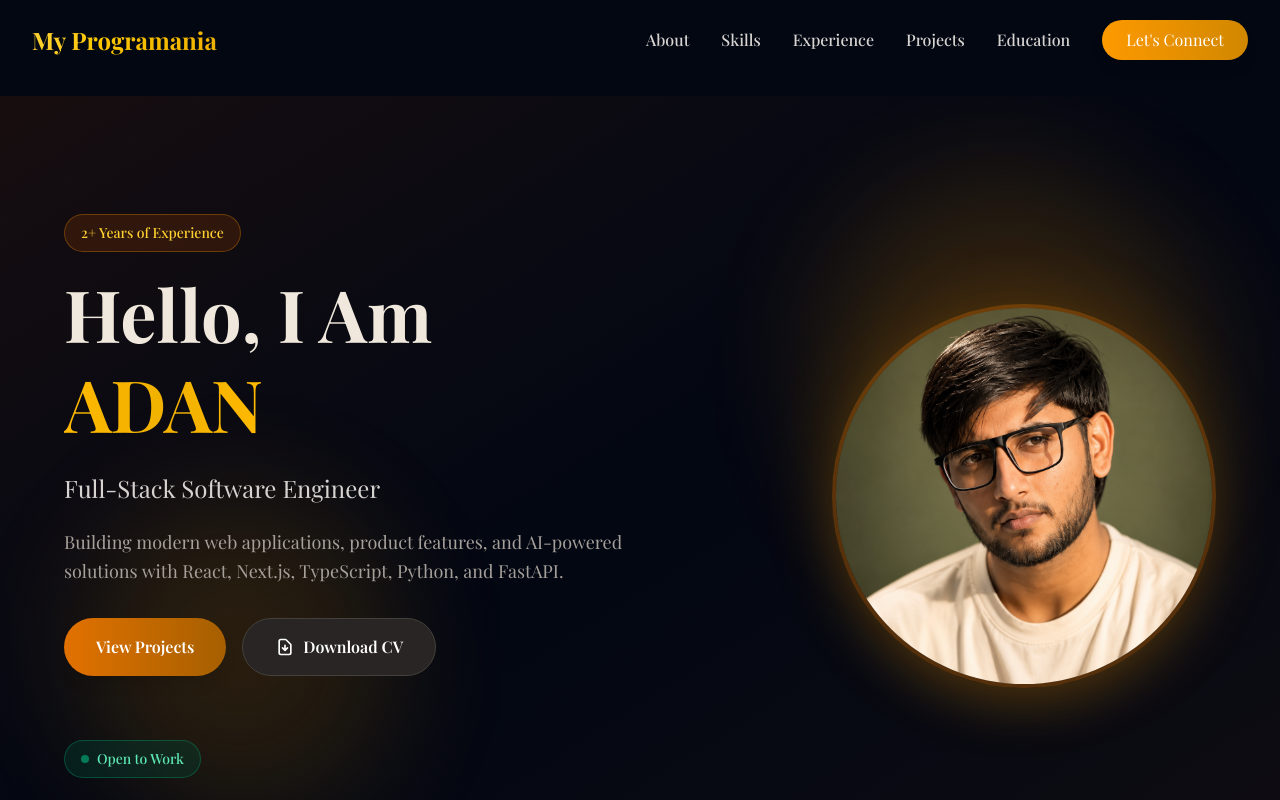
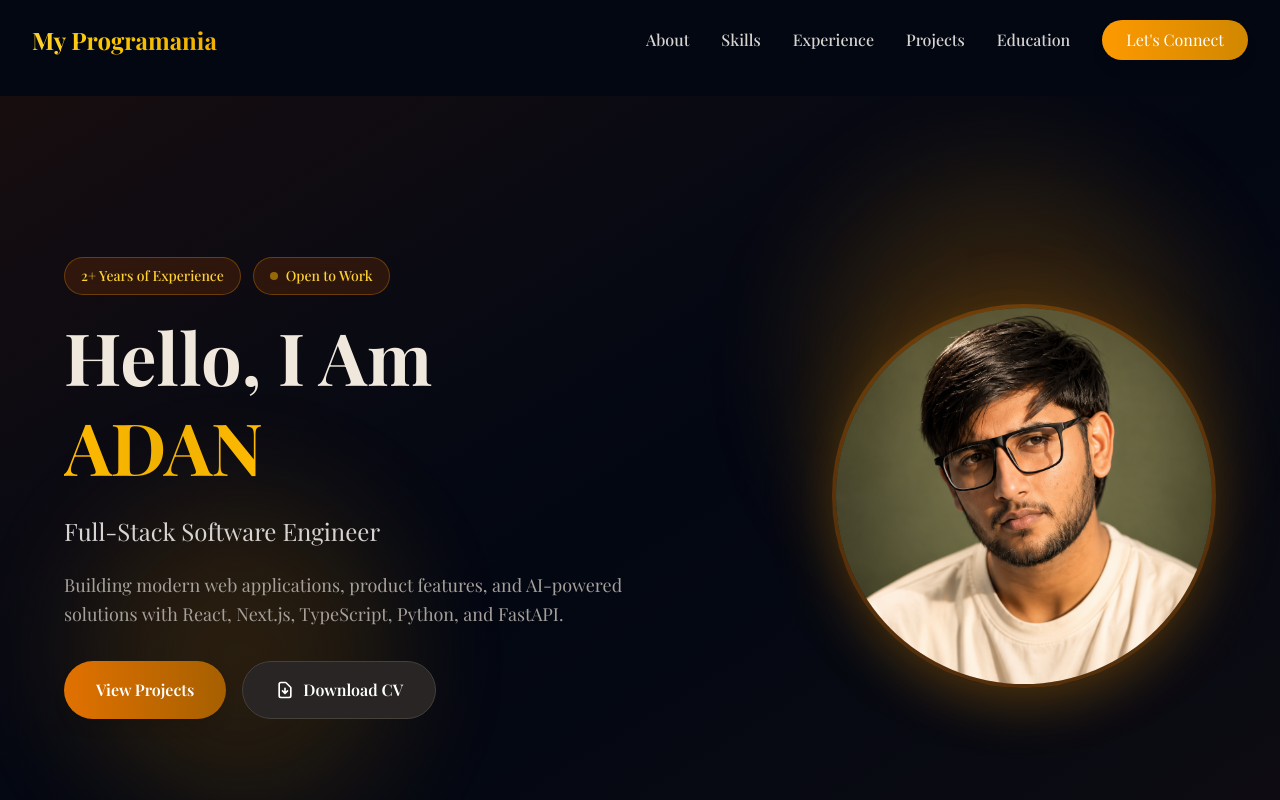
Before and after one commit to sherryadan/personal-portfolio, a Next.js app: page / in a window 1280 px wide. Shown: the top 800 px of the page. Built offline with nearby package versions, Linux system fonts and the light colour scheme; a web font is replaced by a local one.

Commit message:
Unify both badges in consistent amber style, grouped together in hero

```diff
--- a/app/sections/HeroSection.tsx
+++ b/app/sections/HeroSection.tsx
@@ -22,10 +22,14 @@ export default function HeroSection({ id }: { id?: string }) {
               initial={{ opacity: 0, y: 30 }}
               animate={{ opacity: 1, y: 0 }}
               transition={{ duration: 0.6 }}
-              className="mb-4"
+              className="mb-4 flex flex-wrap gap-3 justify-center lg:justify-start"
             >
-              <span className="inline-block px-4 py-2 bg-amber-900/30 backdrop-blur-sm rounded-full text-amber-300 text-sm font-medium border border-amber-500/30">
+              <span className="inline-flex items-center gap-2 px-4 py-2 bg-amber-900/30 backdrop-blur-sm rounded-full text-amber-300 text-sm font-medium border border-amber-500/30">
                 2+ Years of Experience
+              </span>
+              <span className="inline-flex items-center gap-2 px-4 py-2 bg-amber-900/30 backdrop-blur-sm rounded-full text-amber-300 text-sm font-medium border border-amber-500/30">
+                <span className="w-2 h-2 bg-amber-400 rounded-full animate-pulse" />
+                Open to Work
               </span>
             </motion.div>
 
@@ -94,17 +98,7 @@ export default function HeroSection({ id }: { id?: string }) {
             >
             </motion.div>
 
-            <motion.div
-              initial={{ opacity: 0 }}
-              animate={{ opacity: 1 }}
-              transition={{ duration: 0.6, delay: 0.8 }}
-              className="mt-12 flex justify-center lg:justify-start"
-            >
-              <span className="inline-flex items-center gap-2 px-4 py-2 bg-emerald-900/30 backdrop-blur-sm rounded-full text-emerald-300 text-sm font-medium border border-emerald-500/30">
-                <span className="w-2 h-2 bg-emerald-400 rounded-full animate-pulse" />
-                Open to Work
-              </span>
-            </motion.div>
+
           </div>
 
           <motion.div
```
